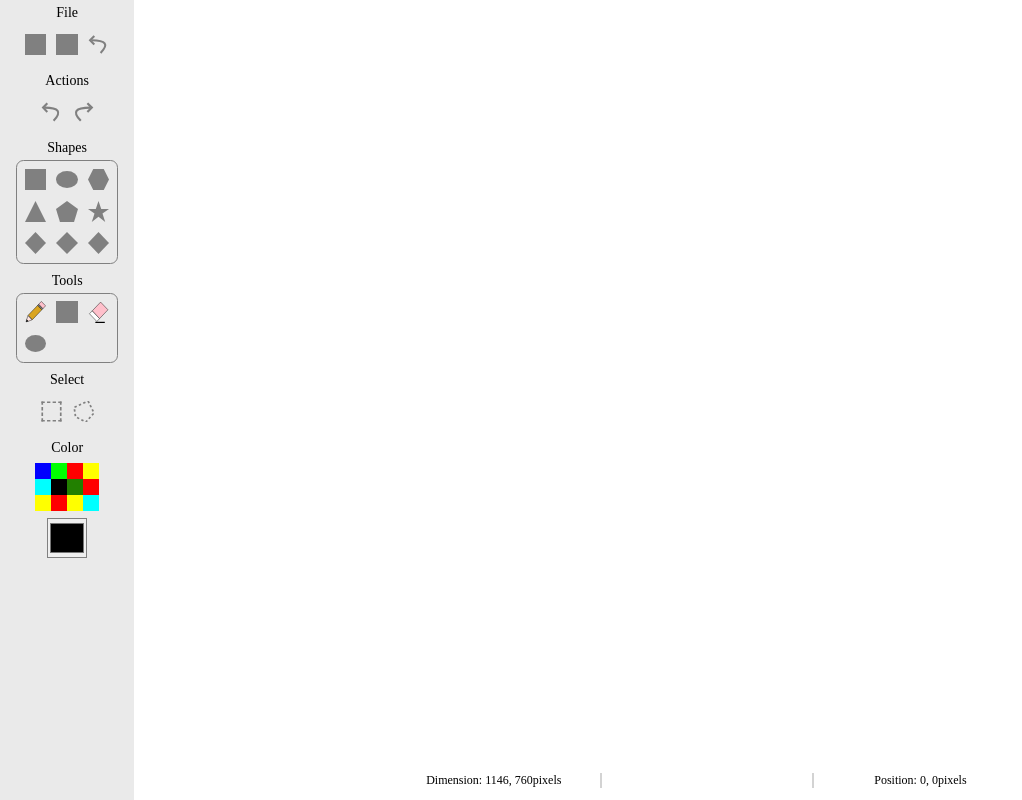
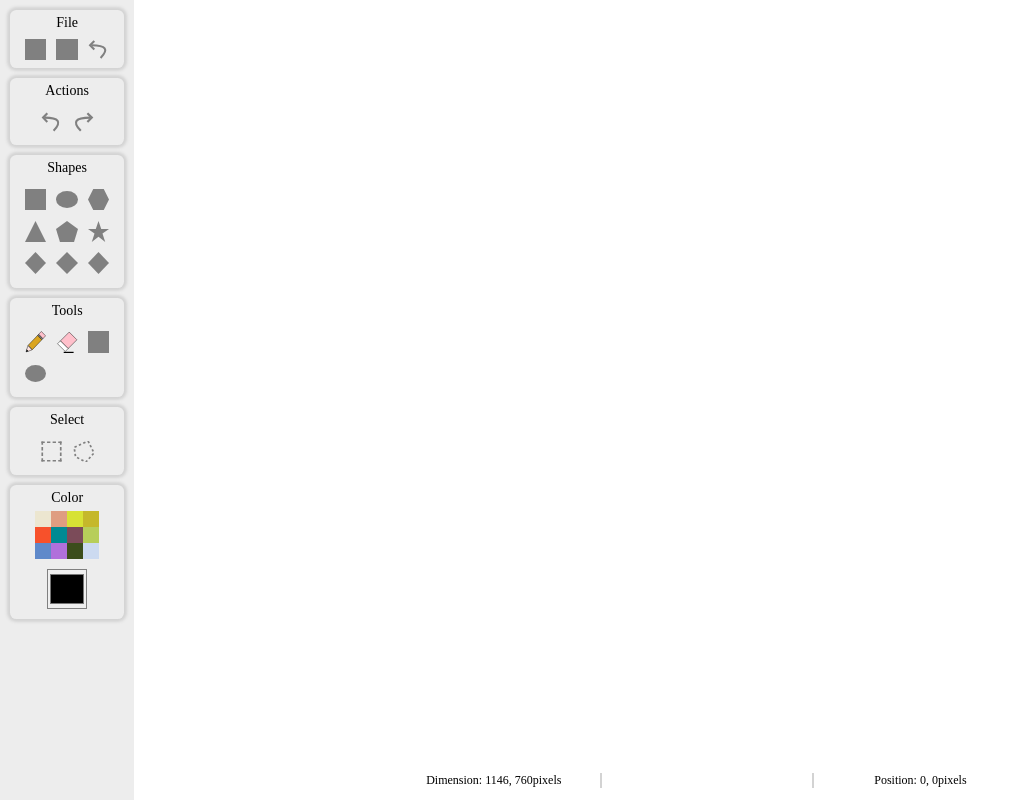
Before and after one commit to Jhonyx00/Angular-paint-app, an Angular app: page / in a window 1280 px wide. Shown: the whole page, without its empty margins (0-1022 px from the left). Built offline with nearby package versions, Linux system fonts and the light colour scheme.

Commit message:
fix shape container size when zooming on canvas

```diff
--- a/src/app/app.component.css
+++ b/src/app/app.component.css
@@ -7,7 +7,10 @@
 
   .toolbar-container {
     width: 150px;
-    background-color: rgb(234, 234, 234);
+    background-color: rgb(237, 237, 237);
+    height: 100%;
+    overflow: auto;
+    scrollbar-width: none;
 
     .tools {
       display: flex;
--- a/src/app/app.component.ts
+++ b/src/app/app.component.ts
@@ -36,162 +36,211 @@ export class AppComponent implements OnInit {
   ////Tool arrays
   public shapeItems: IconTool[] = [
     {
-      id: 1,
+      toolGroupID: 1,
+      toolId: 1,
       name: ToolName.Rectangle,
       icon: '../../../../assets/svg/rectangle.svg',
     },
     {
-      id: 1,
+      toolGroupID: 1,
+      toolId: 2,
       name: ToolName.Ellipse,
       icon: '../../../../assets/svg/oval.svg',
     },
     {
-      id: 1,
+      toolGroupID: 1,
+      toolId: 3,
       name: ToolName.Hexagon,
       icon: '../../../../assets/svg/hexagon.svg',
     },
     {
-      id: 1,
+      toolGroupID: 1,
+      toolId: 4,
       name: ToolName.Triangle,
       icon: '../../../../assets/svg/triangle.svg',
     },
     {
-      id: 1,
+      toolGroupID: 1,
+      toolId: 5,
       name: ToolName.Pentagon,
       icon: '../../../../assets/svg/pentagon.svg',
     },
     {
-      id: 1,
+      toolGroupID: 1,
+      toolId: 6,
       name: ToolName.Star,
       icon: '../../../../assets/svg/star.svg',
     },
 
     {
-      id: 1,
+      toolGroupID: 1,
+      toolId: 7,
       name: ToolName.Rhombus,
       icon: '../../../../assets/svg/rhombus.svg',
     },
     {
-      id: 1,
+      toolGroupID: 1,
+      toolId: 7,
       name: ToolName.Rhombus,
       icon: '../../../../assets/svg/rhombus.svg',
     },
     {
-      id: 1,
+      toolGroupID: 1,
+      toolId: 7,
+
       name: ToolName.Rhombus,
       icon: '../../../../assets/svg/rhombus.svg',
     },
     {
-      id: 1,
+      toolGroupID: 1,
+      toolId: 7,
+
       name: ToolName.Rhombus,
       icon: '../../../../assets/svg/rhombus.svg',
     },
     {
-      id: 1,
+      toolGroupID: 1,
+      toolId: 7,
+
       name: ToolName.Rhombus,
       icon: '../../../../assets/svg/rhombus.svg',
     },
     {
-      id: 1,
+      toolGroupID: 1,
+      toolId: 7,
+
       name: ToolName.Rhombus,
       icon: '../../../../assets/svg/rhombus.svg',
     },
     {
-      id: 1,
+      toolGroupID: 1,
+      toolId: 7,
+
       name: ToolName.Rhombus,
       icon: '../../../../assets/svg/rhombus.svg',
     },
     {
-      id: 1,
+      toolGroupID: 1,
+      toolId: 7,
+
       name: ToolName.Rhombus,
       icon: '../../../../assets/svg/rhombus.svg',
     },
     {
-      id: 1,
+      toolGroupID: 1,
+      toolId: 7,
+
       name: ToolName.Rhombus,
       icon: '../../../../assets/svg/rhombus.svg',
     },
     {
-      id: 1,
+      toolGroupID: 1,
+      toolId: 7,
+
       name: ToolName.Rhombus,
       icon: '../../../../assets/svg/rhombus.svg',
     },
     {
-      id: 1,
+      toolGroupID: 1,
+      toolId: 7,
+
       name: ToolName.Rhombus,
       icon: '../../../../assets/svg/rhombus.svg',
     },
     {
-      id: 1,
+      toolGroupID: 1,
+      toolId: 7,
+
       name: ToolName.Rhombus,
       icon: '../../../../assets/svg/rhombus.svg',
     },
     {
-      id: 1,
+      toolGroupID: 1,
+      toolId: 7,
+
       name: ToolName.Rhombus,
       icon: '../../../../assets/svg/rhombus.svg',
     },
     {
-      id: 1,
+      toolGroupID: 1,
+      toolId: 7,
+
       name: ToolName.Rhombus,
       icon: '../../../../assets/svg/rhombus.svg',
     },
     {
-      id: 1,
+      toolGroupID: 1,
+      toolId: 7,
+
       name: ToolName.Rhombus,
       icon: '../../../../assets/svg/rhombus.svg',
     },
     {
-      id: 1,
+      toolGroupID: 1,
+      toolId: 7,
+
       name: ToolName.Rhombus,
       icon: '../../../../assets/svg/rhombus.svg',
     },
     {
-      id: 1,
+      toolGroupID: 1,
+      toolId: 7,
+
       name: ToolName.Rhombus,
       icon: '../../../../assets/svg/rhombus.svg',
     },
     {
-      id: 1,
+      toolGroupID: 1,
+      toolId: 7,
+
       name: ToolName.Rhombus,
       icon: '../../../../assets/svg/rhombus.svg',
     },
     {
-      id: 1,
+      toolGroupID: 1,
+      toolId: 7,
+
       name: ToolName.Rhombus,
       icon: '../../../../assets/svg/rhombus.svg',
     },
   ];
   public selectionItems: IconTool[] = [
     {
-      id: 2,
+      toolGroupID: 2,
+      toolId: 1,
+
       name: ToolName.Select,
       icon: '../../../../assets/svg/select.svg',
     },
     {
-      id: 10,
+      toolGroupID: 10,
+      toolId: 2,
       name: ToolName.Select2,
       icon: '../../../../assets/svg/free-form-select.svg',
     },
   ];
   public toolsItems: IconTool[] = [
     {
-      id: 3,
+      toolGroupID: 3,
+      toolId: 1,
       name: ToolName.Line,
       icon: '../../../../assets/svg/pencil.svg',
     },
     {
-      id: 3,
+      toolGroupID: 4,
+      toolId: 2,
+      name: ToolName.Eraser,
+      icon: '../../../../assets/svg/eraser.svg',
+    },
+    {
+      toolGroupID: 3,
+      toolId: 3,
       name: ToolName.Pencil,
       icon: '../../../../assets/svg/rectangle.svg',
     },
     {
-      id: 4,
-      name: ToolName.Eraser,
-      icon: '../../../../assets/svg/eraser.svg',
-    },
-    {
-      id: 4,
+      toolGroupID: 4,
+      toolId: 4,
       name: ToolName.Eraser2,
       icon: '../../../../assets/svg/oval.svg',
     },
@@ -199,20 +248,37 @@ export class AppComponent implements OnInit {
 
   public fileItems: IconTool[] = [
     {
-      id: 5,
+      toolGroupID: 5,
+      toolId: 1,
       name: ToolName.Save,
       icon: '../../../../assets/svg/rectangle.svg',
     },
     {
-      id: 5,
+      toolGroupID: 5,
+      toolId: 2,
       name: ToolName.Open,
       icon: '../../../../assets/svg/rectangle.svg',
     },
-    { id: 5, name: ToolName.File, icon: '../../../../assets/svg/undo.svg' },
+    {
+      toolGroupID: 5,
+      toolId: 3,
+      name: ToolName.File,
+      icon: '../../../../assets/svg/undo.svg',
+    },
   ];
   public actionItems: IconTool[] = [
-    { id: 6, name: ToolName.Undo, icon: '../../../../assets/svg/undo.svg' },
-    { id: 6, name: ToolName.Redo, icon: '../../../../assets/svg/redo.svg' },
+    {
+      toolGroupID: 6,
+      toolId: 1,
+      name: ToolName.Undo,
+      icon: '../../../../assets/svg/undo.svg',
+    },
+    {
+      toolGroupID: 6,
+      toolId: 2,
+      name: ToolName.Redo,
+      icon: '../../../../assets/svg/redo.svg',
+    },
   ];
 
   ngOnInit(): void {
--- a/src/app/shared/components/shape-container/shape-container.component.html
+++ b/src/app/shared/components/shape-container/shape-container.component.html
@@ -28,7 +28,6 @@
       <canvas
         #auxCanvas
         class="aux-canvas"
-        [ngClass]="shapeContainer.componentClass"
         [style.background]="shapeContainer.background"
       >
       </canvas>
--- a/src/app/shared/interfaces/shape.interface.ts
+++ b/src/app/shared/interfaces/shape.interface.ts
@@ -1,3 +1,5 @@
+import { ToolName } from 'src/app/website/enums/tool-name.enum';
+
 export interface ShapeContainer {
   top: number;
   left: number;
--- a/src/app/website/components/canvas/canvas.component.ts
+++ b/src/app/website/components/canvas/canvas.component.ts
@@ -50,6 +50,10 @@ export class CanvasComponent implements AfterViewInit, OnInit, OnDestroy {
   private isDrawing: boolean = false;
   private freeSelectPoints: Point[] = [];
   private ctx!: CanvasRenderingContext2D;
+
+  private ctxAux!: CanvasRenderingContext2D | null;
+
+  private auxCanvas!: HTMLCanvasElement;
   private resizedImage = new Image();
   private currentCanvasImage = new Image();
   private color: string = '';
@@ -72,18 +76,34 @@ export class CanvasComponent implements AfterViewInit, OnInit, OnDestroy {
     rotation: 0,
   };
 
+  private shapes = [
+    { name: 'Rectangle', path: 'M0 0, L0 150, L300 150, L300 0 Z' },
+    { name: 'Ellipse', path: 'M0 75 A150 75 0 1 0 300 75 A150 75 0 1 0 0 75' },
+    {
+      name: 'Hexagon',
+      path: 'M75 0, L0 75, L75 150, L225 150, L300 75, L225 0 Z',
+    },
+    { name: 'Triangle', path: 'M150 0, L0 150, L300 150 Z' },
+    { name: 'Pentagon', path: 'M150 0, L0 57, L54 150, L246 150, L300 57 Z' },
+    {
+      name: 'Star',
+      path: 'M150 0, L189 57, L300 57, L207 88.5, L246 150, L150 112.5, L54 150, L93 88.5, L0 57, L111 57, Z',
+    },
+    {
+      name: 'Rhombus',
+      path: 'M150 0, L0 75, L150,150 L300,75 Z',
+    },
+  ];
+
   protected canvasDimension: Dimension = {
     width: 0,
     height: 0,
   };
 
-  private toolName: Tool = {
-    id: 0,
-    name: ToolName.Line,
-  };
+  private toolId: number = 0;
 
-  private auxToolName: Tool = {
-    id: 0,
+  private toolName: Omit<Tool, 'toolId'> = {
+    toolGroupID: 0,
     name: ToolName.Line,
   };
 
@@ -179,10 +199,10 @@ export class CanvasComponent implements AfterViewInit, OnInit, OnDestroy {
 
   private initTool(): void {
     this.toolsService.getSelectedButton().subscribe((currentTool: IconTool) => {
-      const id = currentTool.id;
+      this.toolId = currentTool.toolId;
+      const id = currentTool.toolGroupID;
       const name = currentTool.name;
-      this.toolName = { id: id, name: name };
-      this.auxToolName = { id: id, name: name };
+      this.toolName = { toolGroupID: id, name: name };
     });
   }
 
@@ -233,6 +253,10 @@ export class CanvasComponent implements AfterViewInit, OnInit, OnDestroy {
       });
   }
 
+  initAuxCanvas() {
+    this.auxCanvas = this.renderer.selectRootElement('.aux-canvas', true);
+    this.ctxAux = this.auxCanvas.getContext('2d');
+  }
   //MOUSE EVENTS
   onCanvasContainerMouseMove(event: MouseEvent) {
     this.statusBarService.setCursorPosition({
@@ -257,21 +281,27 @@ export class CanvasComponent implements AfterViewInit, OnInit, OnDestroy {
       y: mouseDownPosition.y,
     };
 
-    this.setToolName(this.shapeContainerButtonId);
-
     this.bounding.minX = this.mouseDownPosition.x;
     this.bounding.minY = this.mouseDownPosition.y;
 
-    if (this.toolName.id === 2 || this.toolName.id == 10) {
-      this.paintSelectedArea(this.toolName.id);
+    if (this.toolName.toolGroupID === 2) {
+      this.shapeContainer.background = 'transparent';
+    } else {
+      this.shapeContainer.background = this.color;
+    }
+
+    if (this.toolName.toolGroupID === 2 || this.toolName.toolGroupID == 10) {
+      this.paintSelectedArea(this.toolName.toolGroupID);
       this.deleteComponent();
       this.createComponent();
       this.removeShapeContainerImg();
       this.setShapeDrawnValues(false);
-    } else if (this.toolName.id === 1) {
+    } else if (this.toolName.toolGroupID === 1) {
       this.paintShape();
       this.deleteComponent();
       this.createComponent();
+      this.initAuxCanvas();
+      this.setAuxCanvasShape(this.toolId);
       this.setShapeDrawnValues(false);
     }
 
@@ -285,7 +315,7 @@ export class CanvasComponent implements AfterViewInit, OnInit, OnDestroy {
 
   public onMouseMove(mouseMovePosition: Point): void {
     if (this.isDrawing) {
-      switch (this.toolName.id) {
+      switch (this.toolName.toolGroupID) {
         case 1:
         case 2:
           this.drawShapeContainer(mouseMovePosition, this.toolName.name);
@@ -319,12 +349,12 @@ export class CanvasComponent implements AfterViewInit, OnInit, OnDestroy {
     this.isDrawing = false;
 
     if (this.shapeContainer.width > 0 && this.shapeContainer.height > 0) {
-      if (this.toolName.id == 1 || this.toolName.id == 2) {
+      if (this.toolName.toolGroupID == 1 || this.toolName.toolGroupID == 2) {
         this.setShapeDrawnValues(true);
       }
     }
 
-    if (this.toolName.id === 10) {
+    if (this.toolName.toolGroupID === 10) {
       this.setCurrentCanvasImage();
       this.setFreeSelectProperties();
       this.imageDataService.setPath(this.freeSelectPoints);
@@ -358,14 +388,16 @@ export class CanvasComponent implements AfterViewInit, OnInit, OnDestroy {
     });
   }
 
-  private setToolName(buttonId: number) {
-    if (buttonId === 0) {
-      this.toolName = this.auxToolName; //toolName now is last tool selected
-    }
+  private setShapeDrawnValues(value: boolean) {
+    this.shapeContainer.isRendered = value;
   }
 
-  private setShapeDrawnValues(value: boolean) {
-    this.shapeContainer.isRendered = value;
+  public setAuxCanvasShape(id: number) {
+    if (this.ctxAux) {
+      this.ctxAux.fillStyle = this.shapeContainer.background;
+      const path = new Path2D(this.shapes[id - 1].path);
+      this.ctxAux.fill(path);
+    }
   }
 
   private paintSelectedArea(selectId: number): void {
@@ -526,12 +558,6 @@ export class CanvasComponent implements AfterViewInit, OnInit, OnDestroy {
     //class
     this.shapeContainer.componentClass = toolName;
 
-    //background
-    if (this.toolName.id === 2) {
-      this.shapeContainer.background = 'transparent';
-    } else {
-      this.shapeContainer.background = this.color;
-    }
     // Quadrant 1
     if (rectangleWidth > 0 && rectangleHeight < 0) {
       this.shapeContainer.top = y;
@@ -560,6 +586,10 @@ export class CanvasComponent implements AfterViewInit, OnInit, OnDestroy {
       this.shapeContainer.referenceTop = this.mouseDownPosition.y;
       this.shapeContainer.referenceLeft = this.mouseDownPosition.x;
     }
+
+    // ctx.fillStyle = this.shapeContainer.background;
+    // const path = new Path2D('M150 0, L0 150, L300 150');
+    // ctx.fill(path);
   }
 
   private drawLine(mouseMovePosition: Point): void {
--- a/src/app/website/components/color-palette/color-palette.component.css
+++ b/src/app/website/components/color-palette/color-palette.component.css
@@ -3,6 +3,9 @@
   place-items: center;
   gap: 5px;
   padding: 5px;
+  box-shadow: 0px 0px 3px 3px lightgray;
+  border-radius: 0.4em;
+  margin: 10px;
 }
 
 .tool-container span {
@@ -13,6 +16,8 @@
 .color-input-container {
   display: grid;
   place-items: center;
+  padding: 5px;
+  width: 100%;
 
   .color-chooser {
     cursor: pointer;
@@ -29,8 +34,6 @@
   place-items: center;
   grid-template-rows: repeat(3, 1fr);
   grid-template-columns: repeat(4, 1fr);
-  padding: 2px;
-  /* border: 1px solid gray; */
 
   .palette-item {
     width: 1.2em;
@@ -42,6 +45,3 @@
     cursor: pointer;
   }
 }
-/* * {
-  border: 1px solid blue;
-} */
--- a/src/app/website/components/color-palette/color-palette.component.ts
+++ b/src/app/website/components/color-palette/color-palette.component.ts
@@ -18,22 +18,20 @@ export class ColorPaletteComponent implements AfterViewInit {
   private input!: HTMLInputElement;
 
   ngAfterViewInit(): void {
-    this.colors[0] = '#0000ff';
-    this.colors[1] = '#00ff00';
-    this.colors[2] = '#ff0000';
-    this.colors[3] = '#ffff00';
-    this.colors[4] = '#00ffff';
-    this.colors[5] = '#ffae00';
-    this.colors[5] = '#ffd1f5';
-    this.colors[5] = '#000000';
+    this.colors[0] = '#ece6d0';
+    this.colors[1] = '#df9d81';
+    this.colors[2] = '#d7e235';
+    this.colors[3] = '#c5b82b';
+    this.colors[4] = '#f7512b';
+    this.colors[5] = '#008a93';
+    this.colors[8] = '#5f89ca';
+    this.colors[7] = '#b7ce5a';
 
-    this.colors[6] = '#228000';
-    this.colors[7] = '#ff0000';
-    this.colors[8] = '#ffff00';
+    this.colors[6] = '#7b4b59';
+    this.colors[9] = '#b070db';
+    this.colors[10] = '#3b4d1b';
 
-    this.colors[9] = '#ff0000';
-    this.colors[10] = '#ffff00';
-    this.colors[11] = '#00ffff';
+    this.colors[11] = '#ccdaf0';
 
     this.input = this.renderer.selectRootElement('#color-chooser', false);
   }
--- a/src/app/website/components/tool/tool.component.css
+++ b/src/app/website/components/tool/tool.component.css
@@ -9,6 +9,9 @@
   gap: 5px;
   padding: 5px;
 
+  box-shadow: 0px 0px 3px 3px lightgray;
+  border-radius: 0.4em;
+  margin: 10px;
   .text {
     font-size: 14px;
   }
@@ -27,7 +30,7 @@
     }
     button:hover:not(.selected-tool) {
       cursor: pointer;
-      background-color: rgb(170, 170, 170);
+      background-color: rgb(205, 205, 205);
     }
   }
 
@@ -41,8 +44,6 @@
   .Tools {
     grid-template-columns: repeat(3, 1fr);
     grid-template-rows: repeat(2, 1fr);
-    outline: 1.4px solid gray;
-    border-radius: 0.4em;
     padding: 5px;
     gap: 5px;
   }
@@ -50,8 +51,6 @@
   .Shapes {
     grid-template-columns: repeat(3, 1fr);
     gap: 5px;
-    outline: 1.4px solid gray;
-    border-radius: 0.4em;
     height: 101.33px;
     overflow-y: scroll;
     scrollbar-width: thin;
@@ -59,7 +58,6 @@
   }
 
   .File {
-    padding: 5px;
     gap: 5px;
     grid-template-columns: repeat(3, 1fr);
   }
--- a/src/app/website/components/tool/tool.component.ts
+++ b/src/app/website/components/tool/tool.component.ts
@@ -33,6 +33,7 @@ export class ToolComponent implements OnInit {
   }
 
   setSelectedTool(toolName: IconTool) {
+    this.canvasStateService.setResetValue(false);
     if (
       toolName.name == ToolName.Undo ||
       toolName.name == ToolName.Redo ||
--- a/src/app/website/interfaces/tool.interface.ts
+++ b/src/app/website/interfaces/tool.interface.ts
@@ -1,7 +1,8 @@
 import { ToolName } from '../enums/tool-name.enum';
 
 export interface Tool {
-  id: number;
+  toolGroupID: number;
+  toolId: number;
   name: ToolName;
 }
 
--- a/src/app/website/services/tools.service.ts
+++ b/src/app/website/services/tools.service.ts
@@ -11,7 +11,8 @@ export class ToolsService {
 
   //  selected button
   private selectedButton = new BehaviorSubject<IconTool>({
-    id: 3,
+    toolGroupID: 3,
+    toolId: 1,
     name: ToolName.Line,
     icon: '',
   });
```
Also changed, not shown: src/app/shared/components/shape-container/shape-container.component.css (+4 -42 lines).
